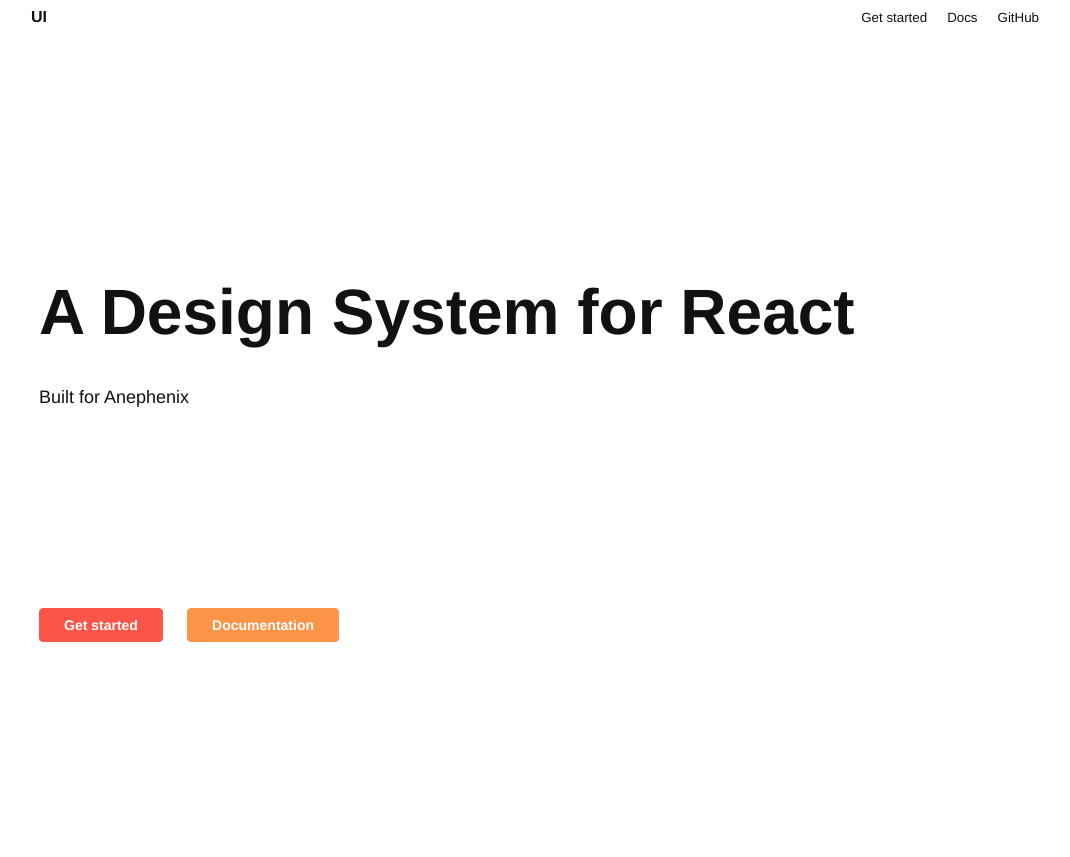
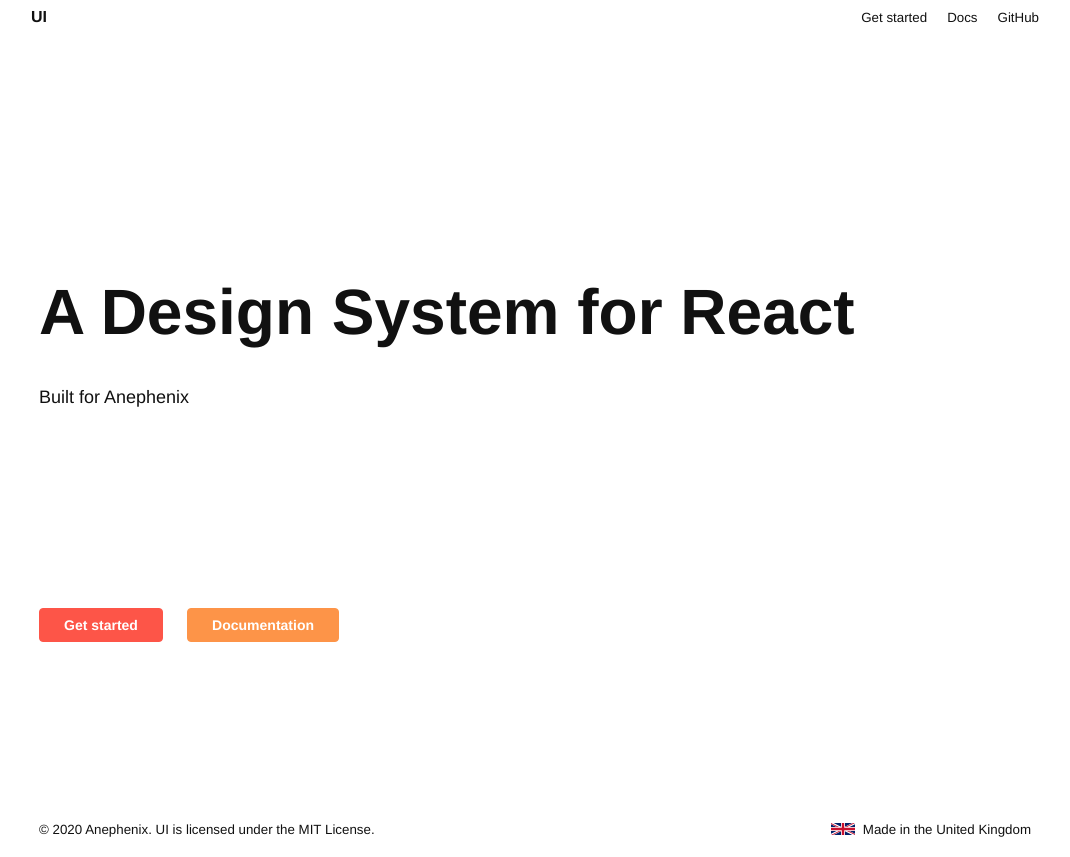
Before and after one commit to anephenix/ui, a Next.js app: page / in a window 1280 px wide. Shown: the whole page, without its empty margins (105-1175 px from the left). Before the commit the page ends 800 px from the top, so only its background shows below. Built offline with nearby package versions, Linux system fonts and the light colour scheme.

Commit message:
Added a footer, and updated the docs a bit

```diff
--- a/pages/_app.js
+++ b/pages/_app.js
@@ -4,6 +4,8 @@ import Head from 'next/head';
 import Link from 'next/link';
 
 import { Theme, NavBar } from '../index';
+import Page from '../src/components/page/Page';
+import Footer from '../src/components/footer/Footer';
 
 // Data
 import links from '../data/navbar-links';
@@ -31,10 +33,13 @@ class MyApp extends App {
 					<title>UI - a design system from Anephenix</title>
 				</Head>
 				<Theme>
-					<NavBar logo={logo} links={links} loggedIn={false} />
-					<div className="page container withSidePadding">
-						<Component {...pageProps} />
-					</div>
+					<Page>
+						<NavBar logo={logo} links={links} loggedIn={false} />
+						<div className="page container withSidePadding">
+							<Component {...pageProps} />
+						</div>
+						<Footer />
+					</Page>
 				</Theme>
 			</>
 		);
--- a/pages/index.js
+++ b/pages/index.js
@@ -1,52 +1,26 @@
 import React from 'react';
 import Link from 'next/link';
+import '../styles/index.scss';
 
-const hero = {
-	marginTop: '60px',
-};
+const ctas = [
+	{ href: '/get-started', text: 'Get started', buttonClass: 'primary' },
+	{ href: '/docs', text: 'Documentation', buttonClass: 'secondary' },
+];
 
-const heroH1 = {
-	marginTop: '240px',
-	fontSize: '64px',
-	lineHeight: '1em',
-};
-
-const lead = {
-	fontSize: '18px',
-	fontWeight: 400,
-	marginBottom: '32px',
-};
-
-const ctas = {
-	display: 'flex',
-	width: '300px',
-	justifyContent: 'space-between',
-};
-
-const headHeadingAndLead = {
-	marginBottom: '200px',
-};
-
-// TODO - move the custom css into a dedicate scss file
-// or into components served by the UI library
+const CTA = ({ href, text, buttonClass }, i) => (
+	<Link key={i} href={href}>
+		<a className={`button theme-default ${buttonClass}`}>{text}</a>
+	</Link>
+);
 
 const HomePage = () => (
 	<div style={{ marginTop: '40px' }}>
-		<div style={hero}>
-			<div style={headHeadingAndLead}>
-				<h1 style={heroH1}>A Design System for React</h1>
-				<p style={lead}>Built for Anephenix</p>
+		<div className="hero">
+			<div className="heading-and-lead">
+				<h1>A Design System for React</h1>
+				<p>Built for Anephenix</p>
 			</div>
-			<div className="ctas" style={ctas}>
-				<Link href="get-started">
-					<a className="button theme-default primary">Get started</a>
-				</Link>
-				<Link href="docs">
-					<a className="button theme-default secondary">
-						Documentation
-					</a>
-				</Link>
-			</div>
+			<div className="hero-ctas">{ctas.map(CTA)}</div>
 		</div>
 	</div>
 );
--- a/src/components/code/Code.scss
+++ b/src/components/code/Code.scss
@@ -1,5 +1,4 @@
 #code {
-	position: absolute;
 	display: flex;
 	flex-direction: column;
 	width: 600px;
@@ -8,6 +7,10 @@
 	background: rgba(3, 28, 61, 0.95);
 	box-shadow: 2px 2px 4px rgba(0, 0, 0, 0.25);
 	-webkit-backdrop-filter: blur(10px);
+
+	@media screen and (max-width: 720px) {
+		width: 100%;
+	}
 
 	#title-bar {
 		padding: 4px;
@@ -102,6 +105,10 @@
 			// color: rgb(180, 240, 131) !important;
 			font-size: 10pt;
 
+			@media screen and (max-width: 720px) {
+				overflow-x: scroll;
+			}
+
 			code {
 				font-family: 'Menlo', 'Monaco', 'Courier New', Courier,
 					monospace;
--- /dev/null
+++ b/src/components/footer/Footer.jsx
@@ -0,0 +1,73 @@
+import React from 'react';
+// Components
+
+// Styling
+import './Footer.scss';
+
+const UKFlag = ({ width = 60, height = 30 }) => (
+	<svg
+		xmlns="http://www.w3.org/2000/svg"
+		viewBox="0 0 60 30"
+		width={width}
+		height={height}
+	>
+		<clipPath id="s">
+			<path d="M0,0 v30 h60 v-30 z" />
+		</clipPath>
+		<clipPath id="t">
+			<path d="M30,15 h30 v15 z v15 h-30 z h-30 v-15 z v-15 h30 z" />
+		</clipPath>
+		<g clipPath="url(#s)">
+			<path d="M0,0 v30 h60 v-30 z" fill="#012169" />
+			<path d="M0,0 L60,30 M60,0 L0,30" stroke="#fff" strokeWidth="6" />
+			<path
+				d="M0,0 L60,30 M60,0 L0,30"
+				clipPath="url(#t)"
+				stroke="#C8102E"
+				strokeWidth="4"
+			/>
+			<path d="M30,0 v30 M0,15 h60" stroke="#fff" strokeWidth="10" />
+			<path d="M30,0 v30 M0,15 h60" stroke="#C8102E" strokeWidth="6" />
+		</g>
+	</svg>
+);
+
+const Footer = () => (
+	<div id="footer">
+		<div className="container">
+			<div className="withSidePadding">
+				<div className="copyright">
+					&copy; {new Date().getFullYear()}{' '}
+					<a
+						href="https://anephenix.com"
+						rel="noopen noreferrer"
+						target="_blank"
+					>
+						Anephenix
+					</a>
+					. UI is licensed under the{' '}
+					<a
+						href="https://raw.githubusercontent.com/anephenix/ui/master/LICENSE"
+						rel="noopen noreferrer"
+						target="_blank"
+					>
+						MIT License
+					</a>
+					.
+				</div>
+				<div className="made-in-location">
+					<UKFlag width={24} height={12} />
+					<a
+						href="https://www.gov.uk"
+						rel="noopen noreferrer"
+						target="_blank"
+					>
+						&nbsp; Made in the United Kingdom
+					</a>
+				</div>
+			</div>
+		</div>
+	</div>
+);
+
+export default Footer;
--- /dev/null
+++ b/src/components/footer/Footer.scss
@@ -0,0 +1,49 @@
+@import '../../../design-system/colours.scss';
+
+#footer {
+	margin-top: 100px;
+	padding: 80px 10px 20px;
+	display: flex;
+	align-items: center;
+	justify-content: center;
+	background: $light;
+	color: $dark;
+	font-size: 10pt;
+	@media screen and (max-width: 767px) {
+		padding: 80px 0px 20px;
+	}
+
+	.container {
+		.withSidePadding {
+			display: flex;
+			flex-direction: row;
+			align-items: center;
+			justify-content: space-between;
+
+			@media screen and (max-width: 767px) {
+				flex-direction: column;
+				justify-content: center;
+				align-items: center;
+				text-align: center;
+			}
+
+			a {
+				color: $dark;
+				text-decoration: none;
+			}
+
+			.made-in-location {
+				display: flex;
+				align-items: center;
+
+				a {
+					border-bottom: none;
+				}
+
+				@media screen and (max-width: 767px) {
+					padding-top: 10px;
+				}
+			}
+		}
+	}
+}
--- a/src/components/menu-item/MenuItem.jsx
+++ b/src/components/menu-item/MenuItem.jsx
@@ -15,6 +15,7 @@ const MenuItem = ({
 }) => {
 	if (url && !onClick) {
 		if (url.match('http') !== -1) {
+			// Need to check if this is external domain (i.e. github)
 			return (
 				<li key={i} onClick={isMobile ? toggleMenu : null}>
 					<a
--- /dev/null
+++ b/src/components/page/Page.jsx
@@ -0,0 +1,6 @@
+import React from 'react';
+import './Page.scss';
+
+const Page = ({ children }) => <div className="page">{children}</div>;
+
+export default Page;
--- /dev/null
+++ b/src/components/page/Page.scss
@@ -0,0 +1,6 @@
+.page {
+	margin: 0 auto;
+	display: flex;
+	flex-direction: column;
+	// TODO - put styling information here
+}
--- a/src/components/terminal/Terminal.scss
+++ b/src/components/terminal/Terminal.scss
@@ -6,6 +6,10 @@
 	border-radius: 8px;
 	background: rgba(0, 0, 0, 0.95);
 	box-shadow: 2px 2px 4px rgba(0, 0, 0, 0.25);
+
+	@media screen and (max-width: 720px) {
+		width: 100%;
+	}
 
 	#title-bar {
 		padding: 4px;
@@ -81,6 +85,10 @@
 		color: rgb(180, 240, 131) !important;
 		font-size: 10pt;
 
+		@media screen and (max-width: 720px) {
+			overlfow-x: scroll;
+		}
+
 		code {
 			font-family: 'Menlo', 'Monaco', 'Courier New', Courier, monospace;
 			font-weight: 400;
--- /dev/null
+++ b/styles/index.scss
@@ -0,0 +1,25 @@
+.hero {
+	margin-top: 60px;
+
+	.heading-and-lead {
+		margin-bottom: 200px;
+	}
+
+	h1 {
+		margin-top: 240px;
+		font-size: 64px;
+		line-height: 1em;
+	}
+
+	p {
+		font-size: 18px;
+		font-weight: 400;
+		margin-bottom: 32px;
+	}
+}
+
+.hero-ctas {
+	display: flex;
+	width: 300px;
+	justify-content: space-between;
+}
```
Also changed, not shown: pages/get-started.js (+6 -9 lines), styles/get-started.scss (added, +19 -0 lines), 2 other files (tests, documents, lock files or other folders).
